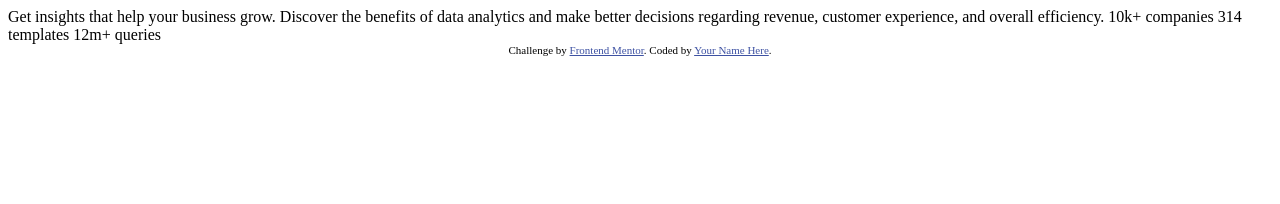
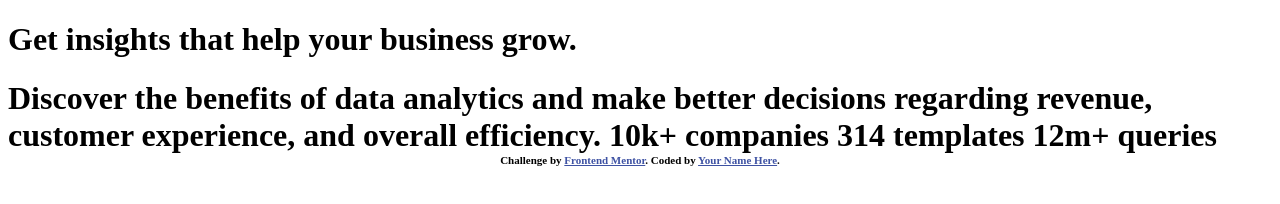
Before and after one commit to sjpark520/sjpark520.github.io, a plain HTML site: page index.html in a window 1280 px wide. Drawn offline with Linux system fonts and the light colour scheme.

Commit message:
change_files

```diff
--- a/stats_preview_card_component/index.html
+++ b/index.html
@@ -16,7 +16,7 @@
 </head>
 <body>
 
-  Get insights that help your business grow.
+  <h1>Get insights that help your business grow.<h1>
 
   Discover the benefits of data analytics and make better decisions regarding revenue, customer
   experience, and overall efficiency.
```
Also changed, not shown: design/desktop-design.jpg (renamed from stats_preview_card_component/design/desktop-design.jpg), design/desktop-preview.jpg (renamed from stats_preview_card_component/design/desktop-preview.jpg), design/mobile-design.jpg (renamed from stats_preview_card_component/design/mobile-design.jpg), images/favicon-32x32.png (renamed from stats_preview_card_component/images/favicon-32x32.png), images/image-header-desktop.jpg (renamed from stats_preview_card_component/images/image-header-desktop.jpg), images/image-header-mobile.jpg (renamed from stats_preview_card_component/images/image-header-mobile.jpg), 8 other files.
